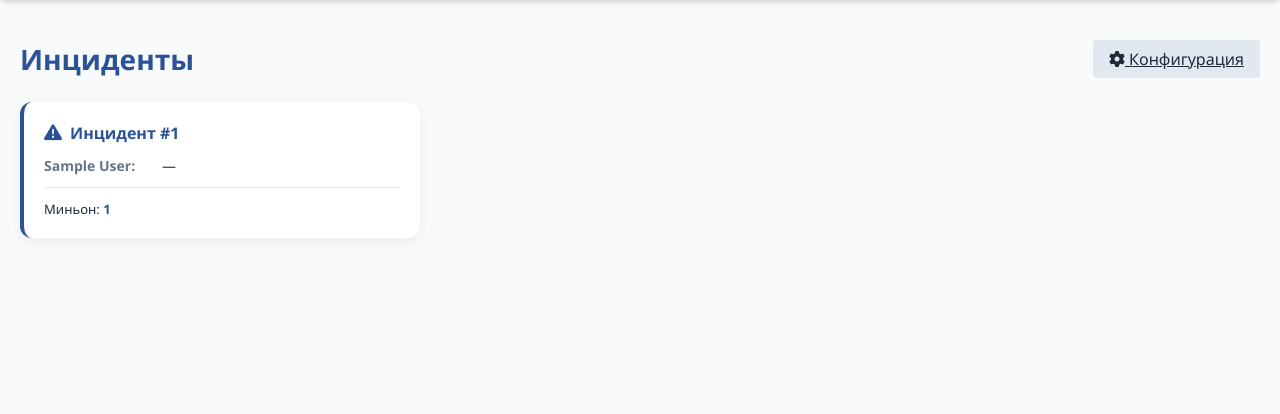
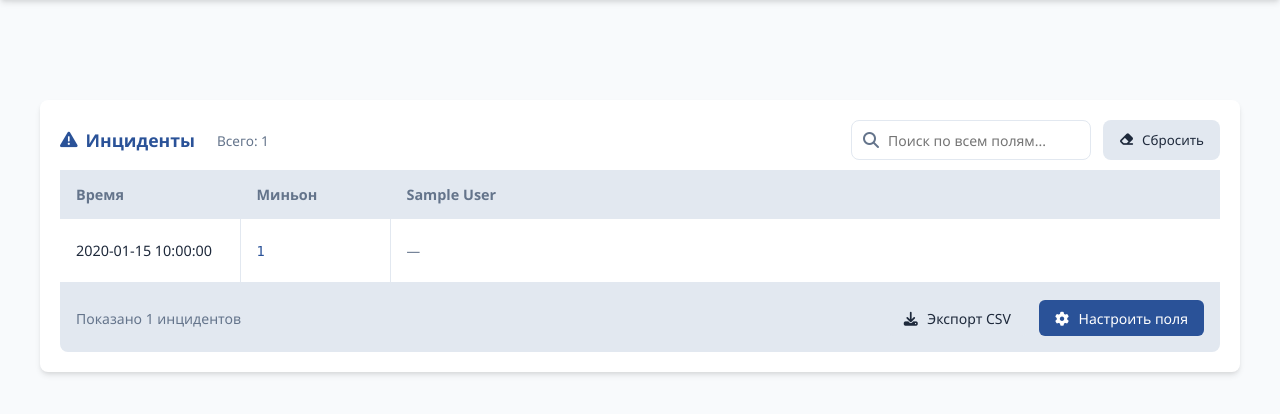
Before and after one commit to KalbinVV/uedr, a Flask app: template templates/incidents.html in a window 1280 px wide. Shown: the part 60-474 px from the top of the page. Run offline with Flask 3, Linux system fonts and the light colour scheme; the template is opened without the code that fills it: most values are stand-ins (such as "Sample title", 1, 10 or a date in 2020); parts of the project's set-up code (start-up, migrations or seed data) failed here and were passed over.

Commit message:
New incidents page

```diff
--- a/templates/incidents.html
+++ b/templates/incidents.html
@@ -1,152 +1,196 @@
-<!-- templates/incidents.html -->
 {% extends "base.html" %}
-{% block title %}UEDR — Инциденты{% endblock %}
+{% block title %}Инциденты{% endblock %}
+
 {% block content %}
-<style>
-  .incidents-header {
-    display: flex;
-    justify-content: space-between;
-    align-items: center;
-    margin-bottom: 24px;
-    flex-wrap: wrap;
-    gap: 16px;
-  }
-  .incidents-header h1 {
-    font-size: 28px;
-    color: var(--primary);
-    font-weight: 700;
-  }
-  .incidents-actions {
-    display: flex;
-    gap: 12px;
-  }
-  .incident-grid {
-    display: grid;
-    grid-template-columns: repeat(auto-fill, minmax(320px, 1fr));
-    gap: 20px;
-    margin-top: 10px;
-  }
-  .incident-card {
-    background: white;
-    border-radius: 12px;
-    box-shadow: 0 4px 12px rgba(0,0,0,0.06);
-    padding: 20px;
-    transition: transform 0.2s, box-shadow 0.2s;
-    cursor: pointer;
-    position: relative;
-    border-left: 4px solid var(--primary);
-  }
-  .incident-card:hover {
-    transform: translateY(-3px);
-    box-shadow: 0 6px 16px rgba(0,0,0,0.1);
-  }
-  .incident-card h3 {
-    font-size: 16px;
-    margin: 0 0 12px 0;
-    color: var(--primary);
-    display: flex;
-    align-items: center;
-    gap: 8px;
-  }
-  .incident-card h3 i {
-    font-size: 18px;
-  }
-  .incident-field {
-    display: flex;
-    margin-bottom: 8px;
-    font-size: 14px;
-  }
-  .incident-field-key {
-    font-weight: 600;
-    color: var(--gray-dark);
-    min-width: 110px;
-    margin-right: 8px;
-  }
-  .incident-field-value {
-    word-break: break-word;
-    color: var(--dark);
-  }
-  .incident-minion {
-    margin-top: 12px;
-    padding-top: 12px;
-    border-top: 1px solid var(--gray-light);
-    font-size: 13px;
-  }
-  .incident-minion a {
-    color: var(--primary);
-    text-decoration: none;
-    font-weight: 600;
-  }
-  .incident-minion a:hover {
-    text-decoration: underline;
-  }
-  .no-incidents {
-    text-align: center;
-    padding: 40px;
-    color: var(--gray-dark);
-    font-size: 16px;
-  }
-  .no-config-warning {
-    background: #fff8e1;
-    padding: 16px;
-    border-radius: 8px;
-    margin-bottom: 24px;
-    border-left: 4px solid #ffc107;
-    font-size: 14px;
-    color: #5f4b00;
-  }
-  .no-config-warning a {
-    color: var(--primary);
-    font-weight: 600;
-    text-decoration: underline;
-  }
-</style>
+<div class="main-content">
+  <!-- Поиск и фильтры -->
+  <div class="card">
+    <div class="card-header" style="display: flex; flex-wrap: wrap; gap: 16px; align-items: center; justify-content: space-between; margin-bottom: 0;">
+      <div style="display: flex; align-items: center; gap: 12px;">
+        <h3 class="card-title" style="margin: 0; display: flex; align-items: center; gap: 8px;">
+          <i class="fas fa-exclamation-triangle" style="color: var(--primary);"></i>
+          Инциденты
+        </h3>
+        <span class="card-subtitle" style="color: var(--gray-dark);">Всего: {{ incidents|length }}</span>
+      </div>
 
-<div class="incidents-header">
-  <h1>Инциденты</h1>
-  <div class="incidents-actions">
-    {% if fields %}
-      <a href="{{ url_for('incident_config_view') }}" class="btn btn-secondary">
-        <i class="fas fa-cog"></i> Конфигурация
-      </a>
-    {% endif %}
+      <div style="display: flex; gap: 12px; flex-wrap: wrap; align-items: center; min-width: 300px;">
+        <div class="search-bar" style="position: relative; flex: 1; min-width: 200px;">
+          <i class="fas fa-search" style="position: absolute; left: 12px; top: 50%; transform: translateY(-50%); color: var(--gray-dark); pointer-events: none;"></i>
+          <input type="text"
+                 id="incident-search"
+                 placeholder="Поиск по всем полям..."
+                 class="form-control"
+                 style="padding-left: 36px; width: 100%; border: 1px solid var(--gray-light); border-radius: 8px; height: 40px; font-size: 14px; transition: border-color 0.2s;">
+        </div>
+
+        <button id="clear-filters" class="btn btn-secondary" style="height: 40px; padding: 0 16px; display: flex; align-items: center; gap: 8px; border-radius: 8px;">
+          <i class="fas fa-eraser"></i> Сбросить
+        </button>
       </div>
     </div>
 
-{% if not fields %}
-  <div class="no-config-warning">
-    ⚠️ Нет настроенных полей. Перейдите в <a href="{{ url_for('incident_config_view') }}">Конфигурацию инцидентов</a>, чтобы задать структуру данных.
-  </div>
+    <!-- Таблица инцидентов -->
+    <div class="table-container" style="margin-top: 0;">
+      <table style="width: 100%; border-collapse: collapse; min-width: 800px;">
+        <thead style="background: var(--gray-light);">
+          <tr>
+            <th style="padding: 14px 16px; text-align: left; font-weight: 600; color: var(--gray-dark); width: 180px; border-right: 1px solid var(--gray-light);">Время</th>
+            <th style="padding: 14px 16px; text-align: left; font-weight: 600; color: var(--gray-dark); width: 150px; border-right: 1px solid var(--gray-light);">Миньон</th>
+            {% for field in fields %}
+              <th style="padding: 14px 16px; text-align: left; font-weight: 600; color: var(--gray-dark); min-width: 120px;">
+                {{ field.display_name }}
+              </th>
+            {% endfor %}
+          </tr>
+        </thead>
+        <tbody id="incident-list">
+          {% for inc in incidents %}
+          <tr class="incident-row"
+              data-id="{{ inc.id }}"
+              onclick="window.location.href='/incident/{{ inc.id }}'"
+              style="cursor: pointer; border-bottom: 1px solid var(--gray-light); transition: all 0.2s; height: 64px;">
+            <td style="padding: 14px 16px; vertical-align: middle; font-weight: 500; color: var(--dark); border-right: 1px solid var(--gray-light);">
+              <div>{{ inc.timestamp|datetimeformat('%d.%m.%Y %H:%M:%S') }}</div>
+            </td>
+            <td style="padding: 14px 16px; vertical-align: middle; font-family: monospace; font-size: 0.95em; color: var(--primary); border-right: 1px solid var(--gray-light);">
+              {{ inc.minion_id|default('—') }}
+            </td>
+            {% for field in fields %}
+              <td style="padding: 14px 16px; vertical-align: middle; font-size: 0.95em;">
+                {% set value = inc.get(field.field_key, '—') %}
+                {% if value == '—' %}
+                  <span style="color: var(--gray-dark);">—</span>
+                {% elif field.field_key == 'src_ip' or field.field_key == 'dst_ip' %}
+                  <span style="font-family: monospace; background: #f0f7ff; padding: 2px 6px; border-radius: 4px;">{{ value }}</span>
+                {% else %}
+                  {{ value }}
                 {% endif %}
-
-{% if incidents %}
-  <div class="incident-grid">
-    {% for inc in incidents %}
-      <div class="incident-card" onclick="window.open('{{ url_for('incident_detail', incident_id=inc.id) }}', '_blank')">
-        <h3><i class="fas fa-exclamation-triangle"></i> Инцидент #{{ inc.id }}</h3>
-        {% for field in fields %}
-          <div class="incident-field">
-            <div class="incident-field-key">{{ field.display_name }}:</div>
-            <div class="incident-field-value">{{ inc.get(field.field_key, '—') }}</div>
-          </div>
+              </td>
             {% endfor %}
-        <div class="incident-minion">
-          {% if inc.minion_id %}
-            Миньон: <a href="{{ url_for('minion_detail', minion_id=inc.minion_id) }}" target="_blank">{{ inc.minion_id }}</a>
+          </tr>
           {% else %}
-            Миньон: —
-          {% endif %}
+          <tr>
+            <td colspan="{{ fields|length + 2 }}" style="text-align: center; padding: 40px; color: var(--gray-dark); font-size: 16px;">
+              <div style="display: flex; flex-direction: column; align-items: center; gap: 16px;">
+                <i class="fas fa-exclamation-triangle" style="font-size: 36px; color: var(--gray-light);"></i>
+                <div>Нет инцидентов для отображения</div>
+                <div style="font-size: 14px; color: var(--gray-dark); max-width: 400px; line-height: 1.5;">
+                  Инциденты появятся автоматически после получения данных от агентов или вручную через отправку в систему.
                 </div>
               </div>
+            </td>
+          </tr>
           {% endfor %}
+        </tbody>
+      </table>
     </div>
-{% else %}
-  <div class="no-incidents">
-    {% if fields %}
-      Нет инцидентов.
-    {% else %}
-      Настройте поля инцидентов, чтобы начать получать данные.
-    {% endif %}
+
+    <!-- Подвал таблицы -->
+    <div style="padding: 16px; background: var(--gray-light); border-top: 1px solid var(--gray-light); display: flex; justify-content: space-between; align-items: center; border-radius: 0 0 8px 8px;">
+      <div style="font-size: 14px; color: var(--gray-dark);">
+        Показано {{ incidents|length }} инцидентов
       </div>
-{% endif %}
+      <div style="display: flex; gap: 12px;">
+        <button class="btn btn-secondary" style="padding: 8px 16px; height: 36px; font-size: 14px; border-radius: 6px;">
+          <i class="fas fa-download" style="margin-right: 6px;"></i> Экспорт CSV
+        </button>
+        <button class="btn btn-primary" style="padding: 8px 16px; height: 36px; font-size: 14px; border-radius: 6px;" onclick="window.location.href='/incident-config'">
+          <i class="fas fa-cog" style="margin-right: 6px;"></i> Настроить поля
+        </button>
+      </div>
+    </div>
+  </div>
+</div>
+
+<script>
+document.addEventListener('DOMContentLoaded', function() {
+  const searchInput = document.getElementById('incident-search');
+  const clearBtn = document.getElementById('clear-filters');
+  const rows = document.querySelectorAll('.incident-row');
+
+  // Поиск
+  searchInput.addEventListener('input', function(e) {
+    const query = e.target.value.toLowerCase().trim();
+
+    rows.forEach(row => {
+      const cells = row.querySelectorAll('td');
+      let matches = false;
+
+      cells.forEach(cell => {
+        const text = cell.textContent.toLowerCase();
+        if (text.includes(query)) {
+          matches = true;
+        }
+      });
+
+      row.style.display = matches || !query ? '' : 'none';
+    });
+
+    // Визуальная обратная связь
+    if (query) {
+      searchInput.style.borderColor = 'var(--primary)';
+      searchInput.style.boxShadow = '0 0 0 2px rgba(42, 82, 152, 0.2)';
+    } else {
+      searchInput.style.borderColor = 'var(--gray-light)';
+      searchInput.style.boxShadow = 'none';
+    }
+  });
+
+  // Сброс фильтров
+  clearBtn.addEventListener('click', function() {
+    searchInput.value = '';
+    searchInput.style.borderColor = 'var(--gray-light)';
+    searchInput.style.boxShadow = 'none';
+
+    rows.forEach(row => {
+      row.style.display = '';
+    });
+  });
+
+  // Визуальная обратная связь при наведении
+  rows.forEach(row => {
+    row.addEventListener('mouseenter', function() {
+      this.style.backgroundColor = 'rgba(42, 82, 152, 0.03)';
+    });
+
+    row.addEventListener('mouseleave', function() {
+      this.style.backgroundColor = '';
+    });
+  });
+});
+</script>
+
+<style>
+/* Улучшенные стили для таблицы */
+.incident-row:hover {
+  background-color: rgba(42, 82, 152, 0.04) !important;
+  transform: translateX(4px);
+  transition: all 0.2s ease;
+}
+.incident-row:active {
+  background-color: rgba(42, 82, 152, 0.08) !important;
+}
+.form-control:focus {
+  outline: none;
+  border-color: var(--primary);
+  box-shadow: 0 0 0 2px rgba(42, 82, 152, 0.2);
+}
+.btn {
+  transition: all 0.2s ease;
+}
+.btn:hover {
+  transform: translateY(-1px);
+  box-shadow: 0 2px 4px rgba(0,0,0,0.1);
+}
+.btn:active {
+  transform: translateY(0);
+}
+.card-header {
+  margin-bottom: 0 !important;
+}
+.table-container {
+  margin-top: 0 !important;
+}
+</style>
 {% endblock %}
```
Lines whose indentation alone changed are shown as unchanged.
